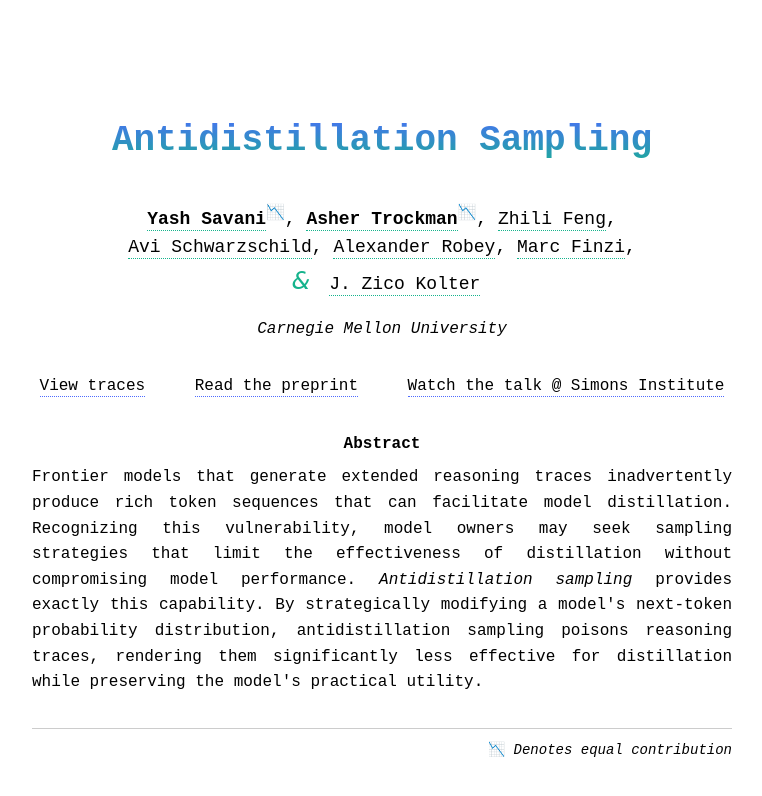
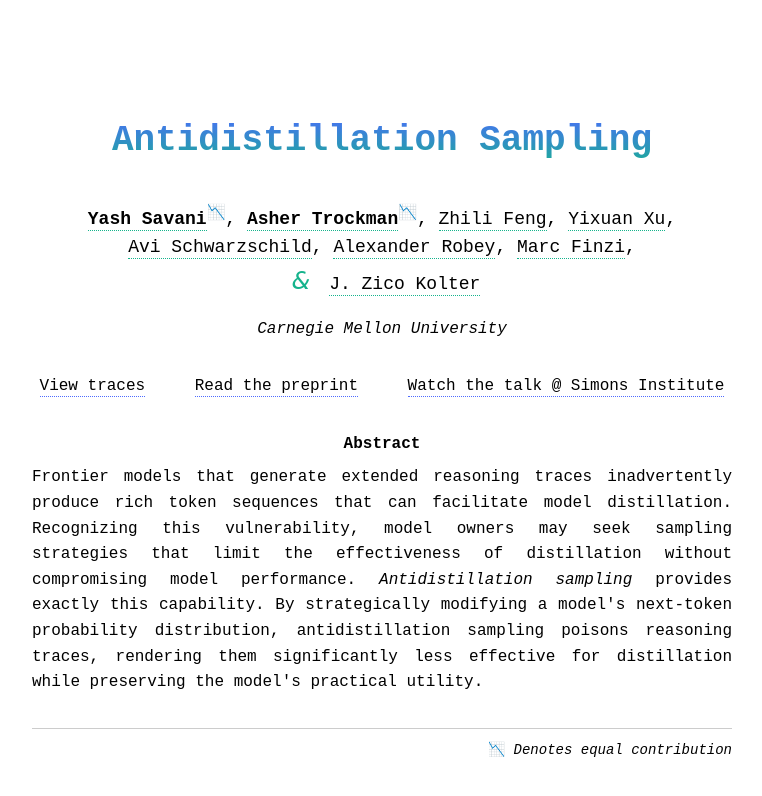
Before and after one commit to ashertrockman/testing, a plain HTML site: page index.html in a window 1280 px wide. Shown: the whole page, without its empty margins (258-1020 px from the left). Drawn offline with Linux system fonts and the light colour scheme; a small style sheet from the web is missing.

Commit message:
Update index.html

```diff
--- a/index.html
+++ b/index.html
@@ -179,7 +179,7 @@
     </div>
 
     <div class="authors">
-        <a href="https://yashsavani.com"><b>Yash Savani</b></a><sup>📉</sup>, <a href="https://ashertrockman.com"><b>Asher Trockman</b></a><sup>📉</sup>, <a href="https://zhilif.github.io">Zhili Feng</a>, <br><a href="https://www.avischwarzschild.com">Avi Schwarzschild</a>,  <a href="https://arobey1.github.io">Alexander Robey</a>, <a href="https://mfinzi.github.io">Marc Finzi</a>, <br><span class="fancy-and">&</span> <a href="https://zicokolter.com">J. Zico Kolter</a>
+        <a href="https://yashsavani.com"><b>Yash Savani</b></a><sup>📉</sup>, <a href="https://ashertrockman.com"><b>Asher Trockman</b></a><sup>📉</sup>, <a href="https://zhilif.github.io">Zhili Feng</a>, <a href="https://yixuanevenxu.github.io">Yixuan Xu</a>,<br><a href="https://www.avischwarzschild.com">Avi Schwarzschild</a>,  <a href="https://arobey1.github.io">Alexander Robey</a>, <a href="https://mfinzi.github.io">Marc Finzi</a>, <br><span class="fancy-and">&</span> <a href="https://zicokolter.com">J. Zico Kolter</a>
     </div>
 
     <div class="affiliations">
```
